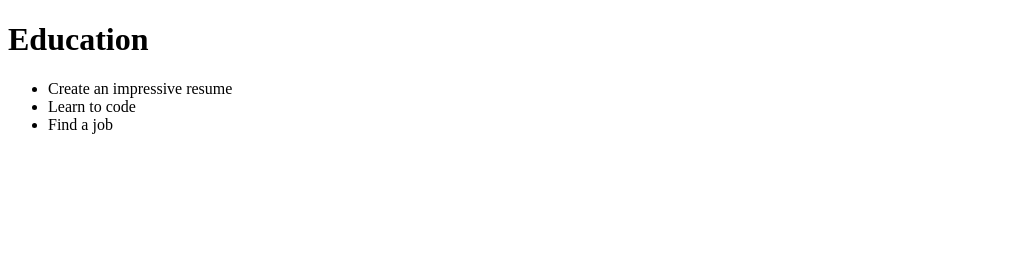
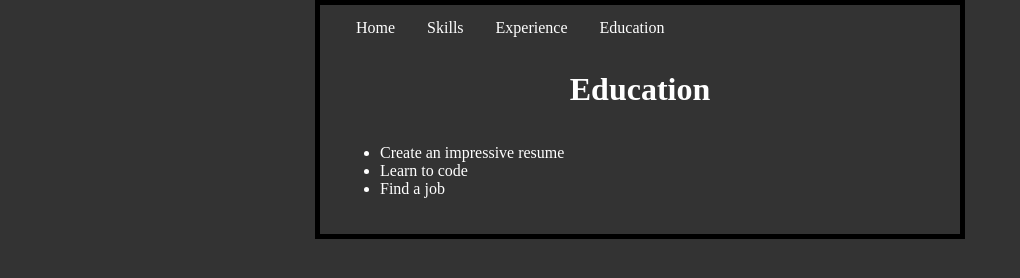
Before and after one commit to KentHall/my-website, a plain HTML site: page education.html in a window 1280 px wide. Shown: the whole page, without its empty margins (0-1020 px from the left). Drawn offline with Linux system fonts and the light colour scheme.

Commit message:
Add files via upload

```diff
--- a/education.html
+++ b/education.html
@@ -4,13 +4,19 @@
     <meta charset="utf-8" />
     <meta name="viewport" content="width=device-width" />
     <title>Kent Hall's portfolio</title>
-    <link href="\Users\kdh82\OneDrive\Desktop\web-projects\portfolio\styles\style.css" rel="stylesheet" />
+    <link href="styles\style.css" rel="stylesheet" />
     <link rel="preconnect" href="https://fonts.googleapis.com" />
     <link rel="preconnect" href="https://fonts.gstatic.com" crossorigin />
     <link href="https://fonts.googleapis.com/css2?family=Roboto:ital,wght@0,100..900;1,100..900&display=swap" rel="stylesheet" />
-    <script async src="\Users\kdh82\OneDrive\Desktop\web-projects\portfolio\scripts\main.js"></script>
+    <script async src="scripts\main.js"></script>
   </head>
   <body>
+<ul class="navBar">
+  <li class="listNavBar"><a class="linkNavBar" href="https://kenthall.github.io/my-website/" class="active">Home</a></li>
+  <li class="listNavBar"><a class="linkNavBar" href="https://kenthall.github.io/my-website/skills.html">Skills</a></li>
+  <li class="listNavBar"><a class="linkNavBar" href="https://kenthall.github.io/my-website/experience.html">Experience</a></li>
+  <li class="listNavBar" style="float:right"><a class="linkNavBar" href="https://kenthall.github.io/my-website/education.html">Education</a></li>
+</ul>
     <h1>Education</h1>
         <ul>
         <li>Create an impressive resume</li>
```
Also changed, not shown: experience.html (+8 -2 lines), index.html (+1 -1 lines), skills.html (+8 -2 lines).
